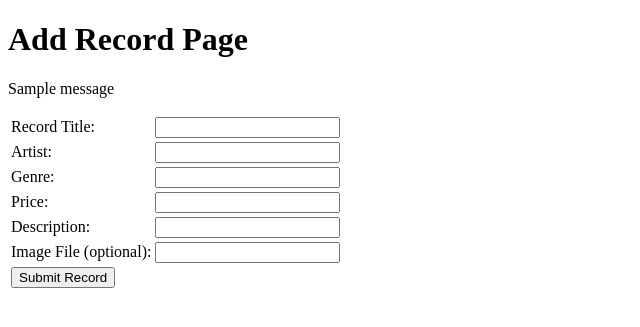
After one commit to vladgrig93/music_store, a Django app: page /admin/addrecord in a window 1280 px wide. The commit adds this page. Shown: the top 327 px of the page, without its empty margins (0-640 px from the left). Run offline with Django 3.2, Linux system fonts and the light colour scheme; tables that the repository leaves empty hold one stand-in row (values such as "Sample post"); one stand-in notice (Sample message) is shown; parts of the project's set-up code (start-up, migrations or seed data) failed here and were passed over.

Commit message:
first batch of admin_app

```diff
--- /dev/null
+++ b/apps/admin_app/templates/admin_app/addrecord.html
@@ -0,0 +1,49 @@
+<!DOCTYPE html>
+<html lang="en">
+<head>
+    <meta charset="UTF-8">
+    <meta name="viewport" content="width=device-width, initial-scale=1.0">
+    <meta http-equiv="X-UA-Compatible" content="ie=edge">
+    <title>Add Record</title>
+</head>
+<body>
+    <h1>Add Record Page</h1>
+    <form action="/admin/proccess_record" method="POST">
+        {% csrf_token %}
+        {% if messages %}
+            {% for message in messages %}
+                <p>{{ message }}</p>
+            {% endfor %}
+        {% endif%}
+        <table>
+            <tr>
+                <td>Record Title:</td>
+                <td><input type="text" name="name"></td>
+            </tr>
+            <tr>
+                <td>Artist:</td>
+                <td><input type="text" name="artist"></td>
+            </tr>
+            <tr>
+                <td>Genre:</td>
+                <td><input type="text" name="genre"></td>
+            </tr>
+            <tr>
+                <td>Price:</td>
+                <td><input type="text" name="price"></td>
+            </tr>
+            <tr>
+                <td>Description:</td>
+                <td><input type="text" name="description"></td>
+            </tr>
+            <tr>
+                <td>Image File (optional):</td>
+                <td><input type="text" name:"picture"></td>
+            </tr>
+            <tr>
+                <td><button type="submit">Submit Record</button></td>
+            </tr>
+        </table>
+    </form>
+</body>
+</html>
--- a/apps/admin_app/urls.py
+++ b/apps/admin_app/urls.py
@@ -1,4 +1,10 @@
 from django.conf.urls import url
 from . import views
-urlpatterns=[
-    url(r'^admin_portal$', views.index),]
+
+urlpatterns = [
+    url(r'^$', views.index),
+    url(r'^admin_portal$', views.index),
+    url(r'^addrecord$', views.addrecord),
+    url(r'^proccess_record$', views.proccess_record),
+    url(r'^record_page/(?P<record_id>\d+)', views.record_page)
+    ]
--- a/apps/admin_app/views.py
+++ b/apps/admin_app/views.py
@@ -1,3 +1,33 @@
 from django.shortcuts import render, HttpResponse, redirect
+from models import *
+from django.contrib import messages
+
 def index(request):
     return render(request, 'admin_app/admin_portal.html')
+
+def addrecord(request):
+    return render(request, 'admin_app/addrecord.html')
+
+def proccess_record(request):
+    if len(request.POST['name']) < 1:
+        messages.error(request, "Please enter title of the record")
+        return redirect('/admin/addrecord')
+    if len(request.POST['artist']) < 1:
+        messages.error(request, "Please enter artist of the record")
+        return redirect('/admin/addrecord')
+    if len(request.POST['genre']) < 1:
+        messages.error(request, "Please enter genre of the record")
+        return redirect('/admin/addrecord')
+    if len(request.POST['price']) < 1:
+        messages.error(request, "Please enter price of the record")
+        return redirect('/admin/addrecord')
+    if len(request.POST['description']) < 10:
+        messages.error(request, "Please a description of the record longer than 10 characters")
+        return redirect('/admin/addrecord')
+    else:
+        return redirect('admin_portal')
+    # Record.objects.create(name=request.POST['name'], artitst=request.POST['artits'], genere=request.POST['genre'], price=request.POST['price'], description=request.POST['description'])
+    # return redirect('/admin/admin_portal')
+
+def record_page(request, record_id):
+    return render(request, 'admin_app/record_page.html')
```
Also changed, not shown: apps/admin_app/templates/admin_app/admin_portal.html (+52 -1 lines), apps/admin_app/templates/admin_app/record_page.html (added, +12 -0 lines).
